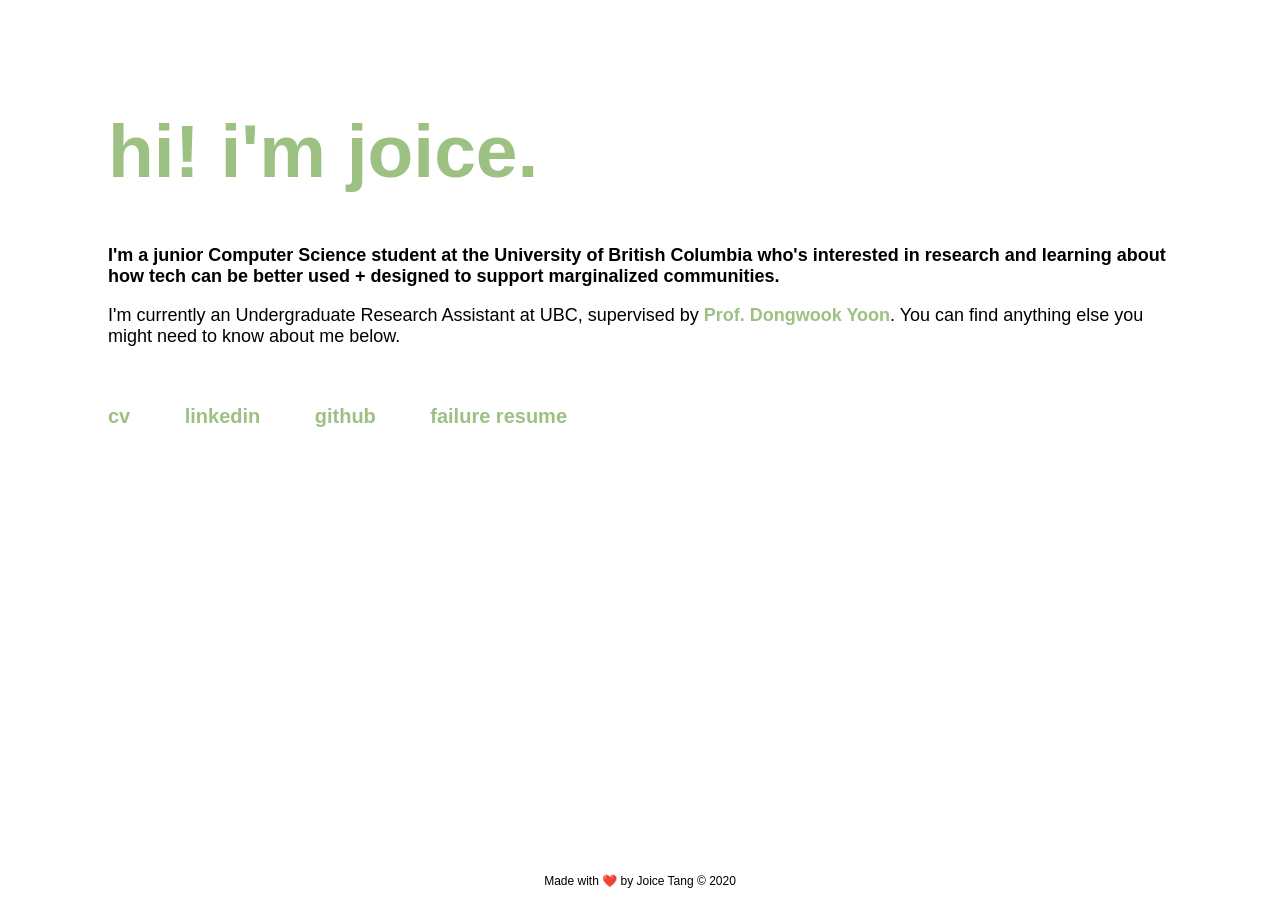
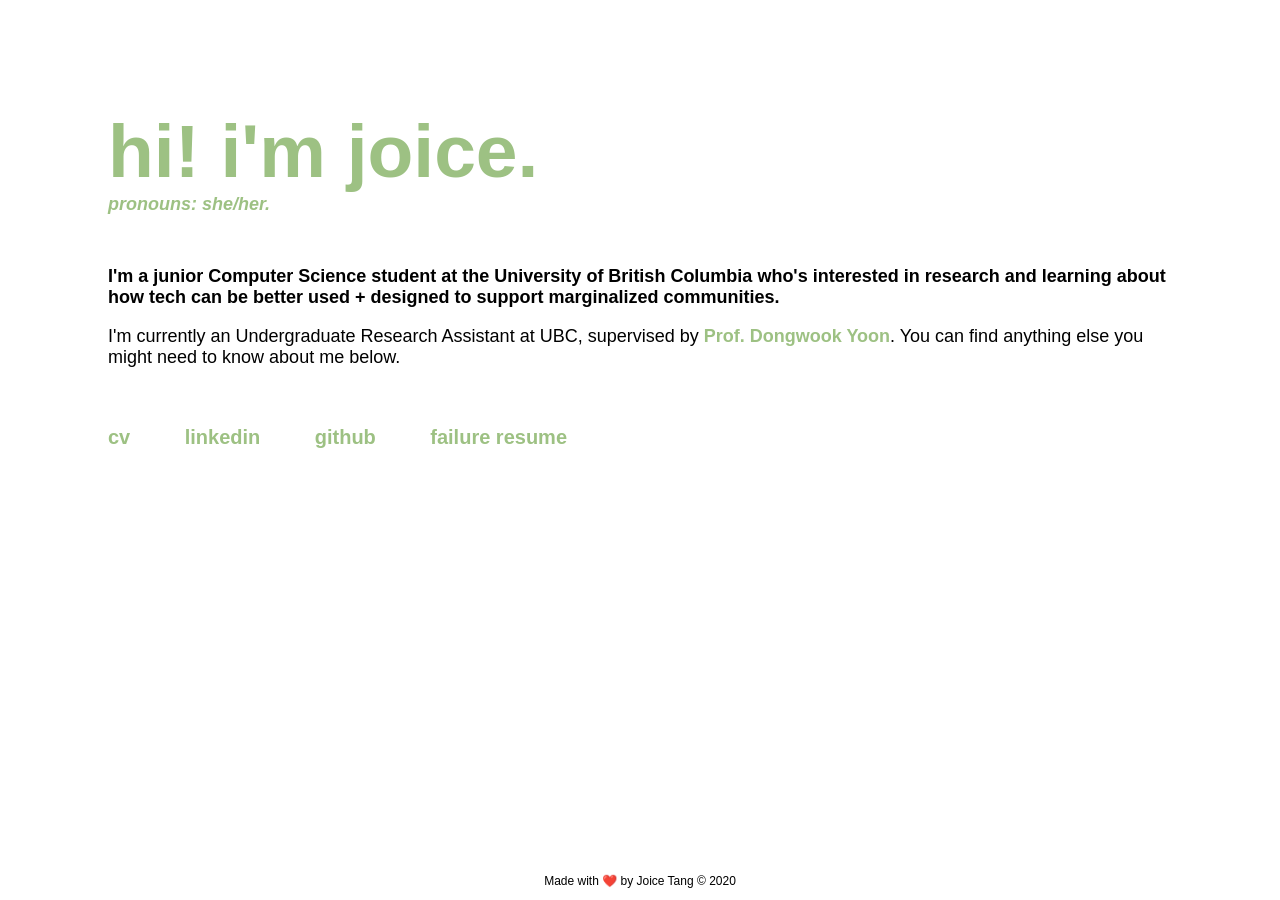
Before and after one commit to joitng/joitng.github.io, a Jekyll site: the page built from index.html, in a window 1280 px wide. Built offline with Jekyll 4.4.1, drawn with Linux system fonts in a browser that asks for light colours.

Commit message:
added pronouns

```diff
--- a/_sass/main.scss
+++ b/_sass/main.scss
@@ -83,6 +83,12 @@ nav {
     padding-top: 125px;
 }
 
+.subtitle {
+    color: $accent-color;
+    margin-top: 0;
+    font-style: italic;
+}
+
 #links {
     display: flex-wrap;
     margin-top: 40px;
--- a/index.html
+++ b/index.html
@@ -7,6 +7,7 @@ title: Joice Tang 🌻
 <div id="intro">
     <h1>
         hi! i'm joice.
+        <p class="subtitle">pronouns: she/her.</p>
     </h1>
     <h4>I'm a junior Computer Science student at the University of British Columbia who's interested in research and learning about how tech can be better used + designed to support marginalized communities.</h4>
     <p>I'm currently an Undergraduate Research Assistant at UBC, supervised by <a href="http://dwyoon.com">Prof. Dongwook Yoon</a>. You can find anything else you might need to know about me below.</p>
```
